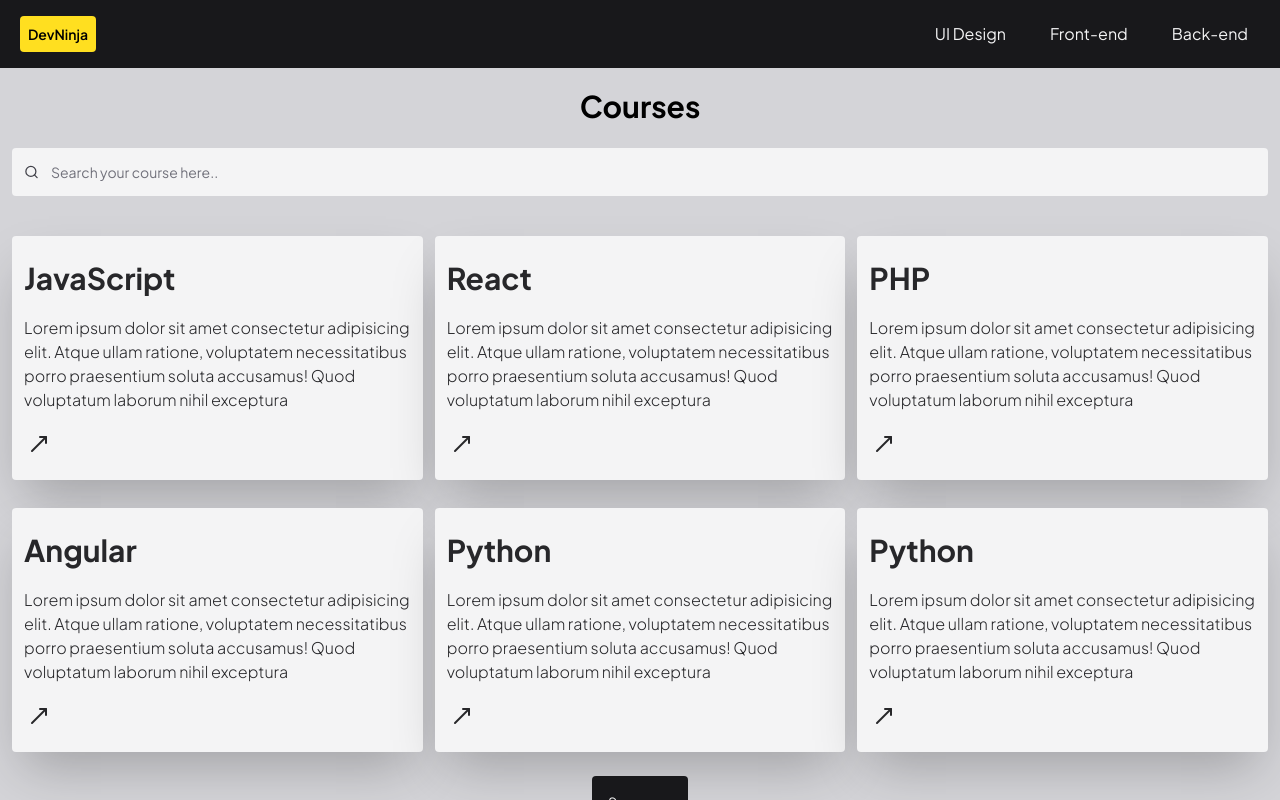
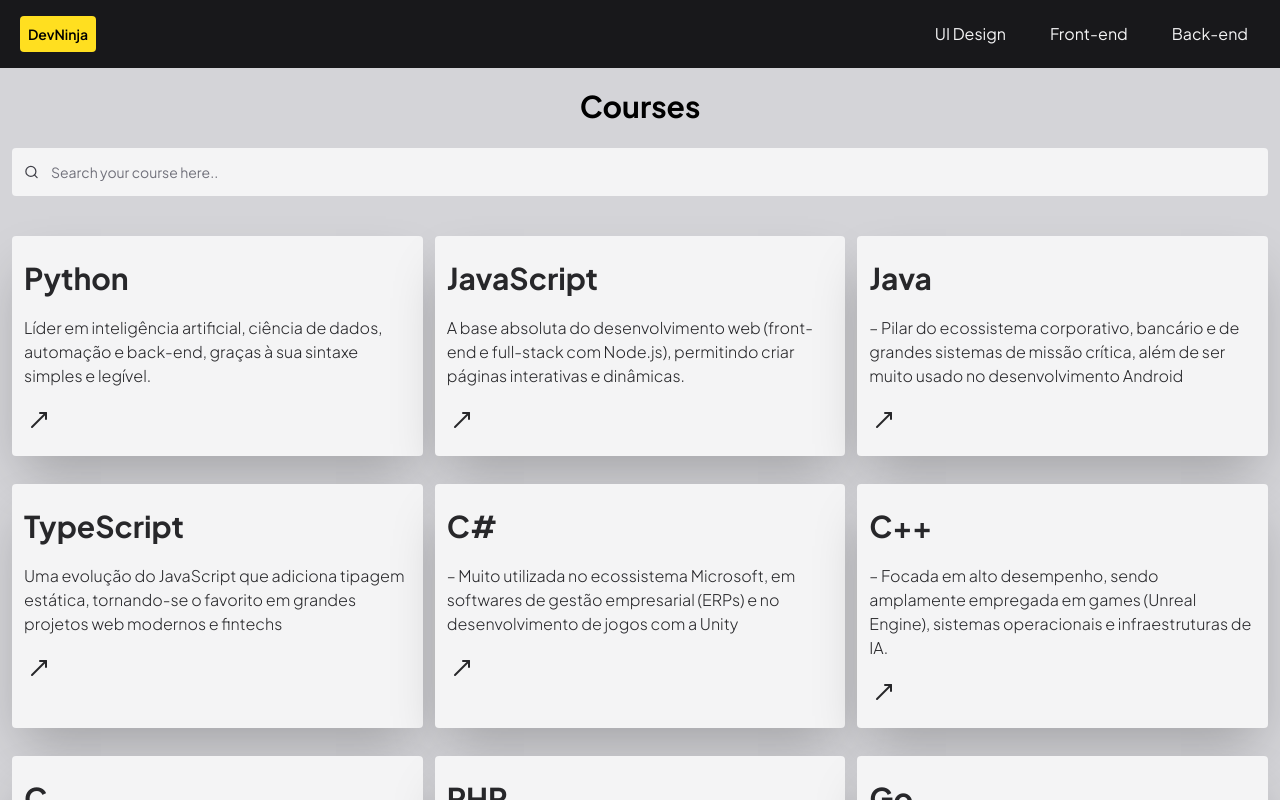
Before and after one commit to EduardoFelipe0231/DevNinja, a React (Vite) app: page / in a window 1280 px wide. Built offline with nearby package versions, Linux system fonts and the light colour scheme; a web font is replaced by a local one.

Commit message:
new screen

```diff
--- a/src/App.jsx
+++ b/src/App.jsx
@@ -51,9 +51,7 @@ export default function App() {
                       <Tecs tec={tec} key={tec.id} />
                     ))}
                   </div>
-                  <div className='flex items-center justify-center'>
-                    <button className='mt-6 bg-zinc-900 text-zinc-100 p-4 rounded-sm hover:bg-zinc-800 transition-all cursor-pointer text-sm'>See more</button>
-                  </div>
+
               </section>
           </main>
           <Footer />
--- a/src/data/tecs.js
+++ b/src/data/tecs.js
@@ -1,34 +1,59 @@
 const tecs = [
     {
         "id": 1,
-        "title": "JavaScript",
-        "details": "Lorem ipsum dolor sit amet consectetur adipisicing elit. Atque ullam ratione, voluptatem necessitatibus porro praesentium soluta accusamus! Quod voluptatum laborum nihil exceptura"
+        "title": "Python",
+        "details": "Líder em inteligência artificial, ciência de dados, automação e back-end, graças à sua sintaxe simples e legível."
     },
     {
         "id": 2,
-        "title": "React",
-        "details": "Lorem ipsum dolor sit amet consectetur adipisicing elit. Atque ullam ratione, voluptatem necessitatibus porro praesentium soluta accusamus! Quod voluptatum laborum nihil exceptura"
+        "title": "JavaScript ",
+        "details": "A base absoluta do desenvolvimento web (front-end e full-stack com Node.js), permitindo criar páginas interativas e dinâmicas."
     },
     {
         "id": 3,
-        "title": "PHP",
-        "details": "Lorem ipsum dolor sit amet consectetur adipisicing elit. Atque ullam ratione, voluptatem necessitatibus porro praesentium soluta accusamus! Quod voluptatum laborum nihil exceptura"
+        "title": "Java",
+        "details": " – Pilar do ecossistema corporativo, bancário e de grandes sistemas de missão crítica, além de ser muito usado no desenvolvimento Android"
     },
     {
         "id": 4,
-        "title": "Angular",
-        "details": "Lorem ipsum dolor sit amet consectetur adipisicing elit. Atque ullam ratione, voluptatem necessitatibus porro praesentium soluta accusamus! Quod voluptatum laborum nihil exceptura"
+        "title": "TypeScript ",
+        "details": "Uma evolução do JavaScript que adiciona tipagem estática, tornando-se o favorito em grandes projetos web modernos e fintechs"
     },
     {
         "id": 5,
-        "title": "Python",
-        "details": "Lorem ipsum dolor sit amet consectetur adipisicing elit. Atque ullam ratione, voluptatem necessitatibus porro praesentium soluta accusamus! Quod voluptatum laborum nihil exceptura"
+        "title": "C#",
+        "details": " – Muito utilizada no ecossistema Microsoft, em softwares de gestão empresarial (ERPs) e no desenvolvimento de jogos com a Unity"
     },
     {
         "id": 6,
-        "title": "Python",
-        "details": "Lorem ipsum dolor sit amet consectetur adipisicing elit. Atque ullam ratione, voluptatem necessitatibus porro praesentium soluta accusamus! Quod voluptatum laborum nihil exceptura"
+        "title": "C++",
+        "details": " – Focada em alto desempenho, sendo amplamente empregada em games (Unreal Engine), sistemas operacionais e infraestruturas de IA."
     }
+,
+    {
+        "id": 7,
+        "title": "C",
+        "details": "A clássica linguagem de baixo nível, essencial para sistemas operacionais, embarcados e controle direto de hardware."
+    }
+,
+    {
+        "id": 8,
+        "title": "PHP",
+        "details": "Extremamente consolidada na web, movendo grande parte dos sites e portais (como WordPress) por meio de frameworks como Laravel."
+    }
+,
+    {
+        "id": 9,
+        "title": "Go",
+        "details": "Criada pelo Google, destaca-se pela alta eficiência em sistemas concorrentes, nuvem e microsserviços de alto desempenho"
+    }
+,
+    {
+        "id": 10,
+        "title": "PHP / Kotlin / Swift",
+        "details": "No cenário mobile e de nichos específicos, Kotlin domina no Android e Swift no ecossistema iOS/Apple."
+    }
+
 ]
 
 export function getTecs(){
```
